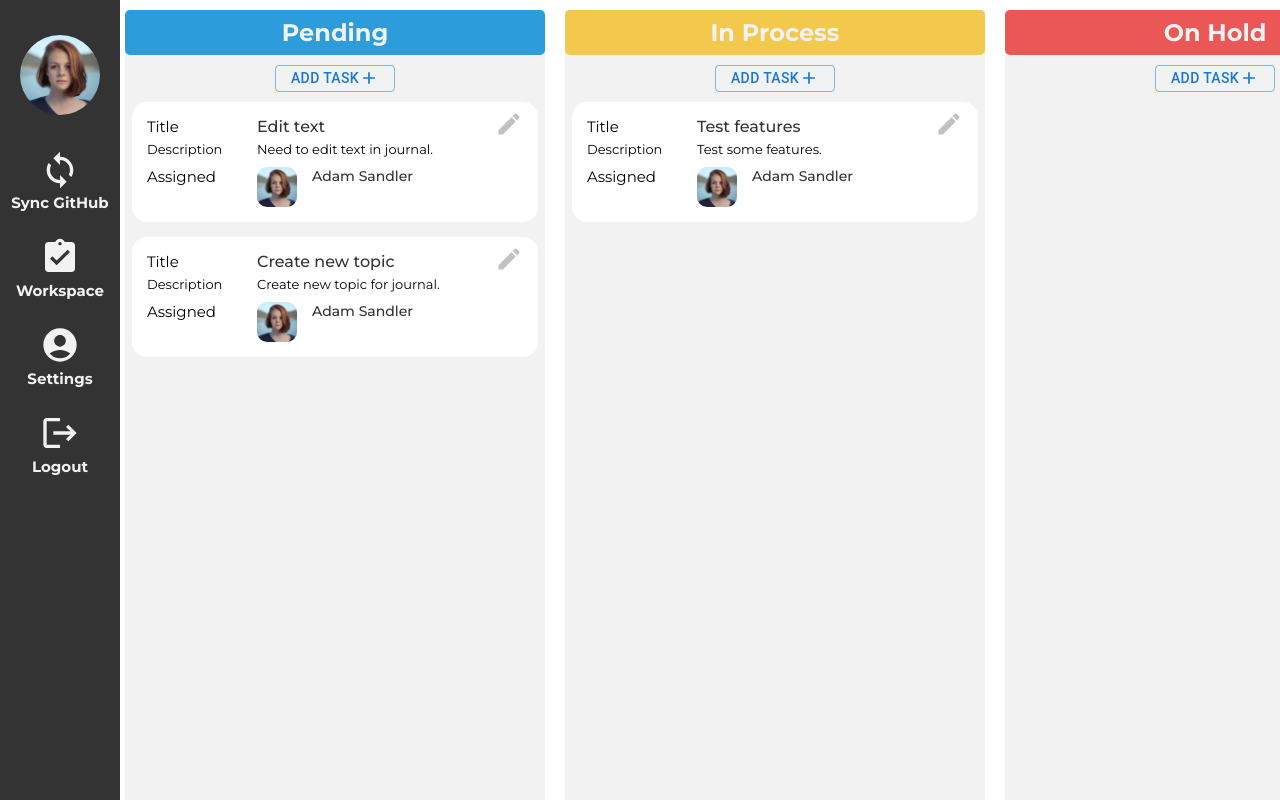
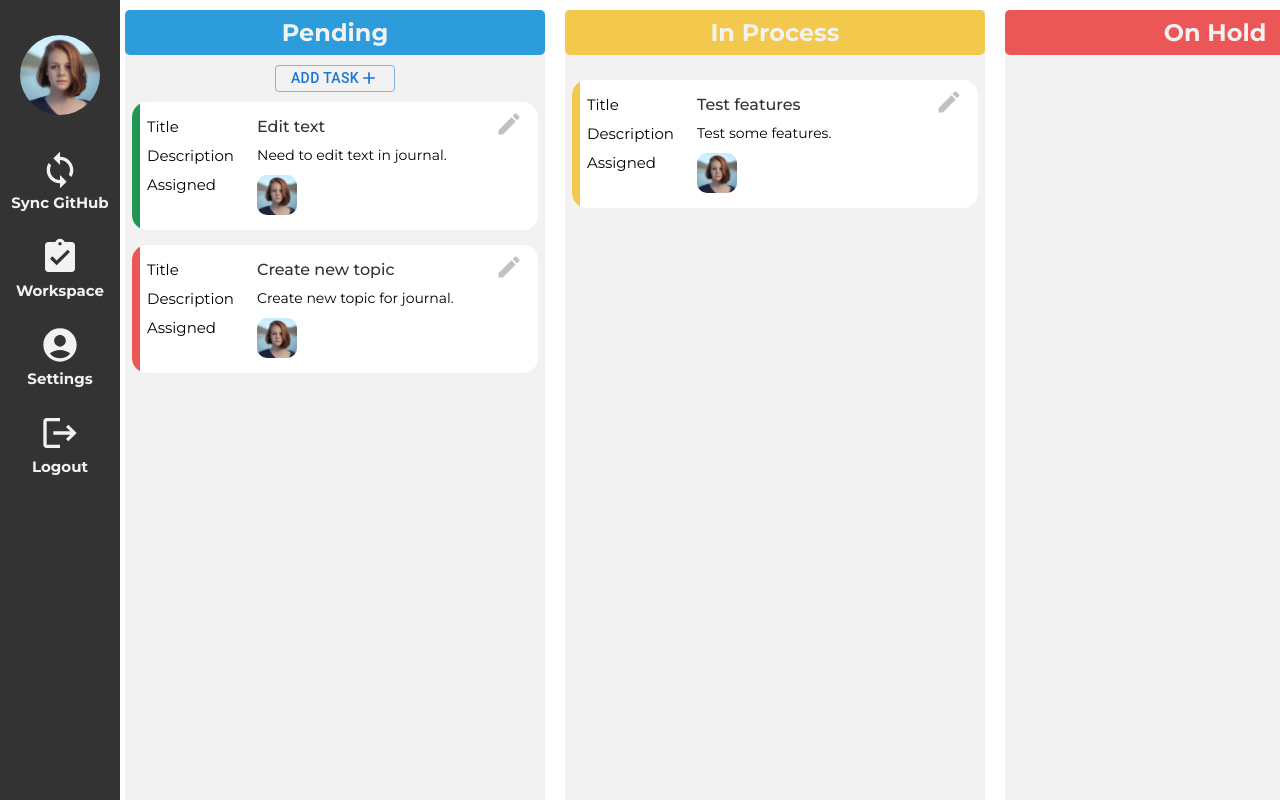
Before and after one commit to CaH4o/Integrify-Finland-Hackathon-january-2023, a React (Create React App) app in the folder client/: page / in a window 1280 px wide. Built offline with nearby package versions, Linux system fonts and the light colour scheme; a web font is replaced by a local one.

Commit message:
minor UI updates

```diff
--- a/client/src/components/AppContent/AppContent.tsx
+++ b/client/src/components/AppContent/AppContent.tsx
@@ -1,9 +1,7 @@
 import React from 'react';
 import Header from "../Header/Header";
 import {Outlet} from "react-router-dom";
-import { redirect } from "react-router-dom";
-import { useSelector } from 'react-redux';
-import { RootState } from '../../redux/store';
+
 import { Box } from '@mui/material';
 import Auth from '../../pages/Auth/Auth';
 
--- a/client/src/components/KanbanColumn/KanbanColumn.tsx
+++ b/client/src/components/KanbanColumn/KanbanColumn.tsx
@@ -30,10 +30,11 @@ const KanbanColumn = (props:KanbanColumnProps) => {
                         style={{backgroundColor: `${color}`}}>
                         {title}
                     </h2>
-                    <Button variant="outlined" className='kanban-column_btn'>
+                    {index===0 &&
+                        <Button variant="outlined" className='kanban-column_btn'>
                         Add Task
                         <AddIcon/>
-                    </Button>
+                    </Button>}
                     <Droppable droppableId={id} type='task'>
                         {(provided) => (
                             //
--- a/client/src/components/KanbanColumn/kanbancolumn.scss
+++ b/client/src/components/KanbanColumn/kanbancolumn.scss
@@ -40,6 +40,10 @@
     align-items: center;
   }
 
+  &:not(:first-child) .kanban-column_title {
+    margin-bottom: 25px;
+  }
+
   &:last-child {
     margin-right: 5px;
   }
--- a/client/src/components/KanbanTaskCard/KanbanTaskCard.tsx
+++ b/client/src/components/KanbanTaskCard/KanbanTaskCard.tsx
@@ -33,6 +33,9 @@ const KanbanTaskCard = (props: KanbanTaskCardProps) => {
                          {...provided.dragHandleProps}
                     >
                         <EditIcon className='kanban-task_edit' onClick={() => setEditTask(true)}/>
+                        <span
+                            style={{backgroundColor: `${priority.color}`}}
+                            className='kanban-task_item-priority'></span>
                         <div className='kanban-task_item'>
                             <h4>Title</h4>
                             <p className='kanban-task_item-title'>{title}</p>
--- a/client/src/components/KanbanTaskCard/KanbanTaskCardPerson/KanbanTaskCardPerson.tsx
+++ b/client/src/components/KanbanTaskCard/KanbanTaskCardPerson/KanbanTaskCardPerson.tsx
@@ -11,10 +11,7 @@ const KanbanTaskCardPerson = (props:KanbanTaskCardPersonProps) => {
     const {avatar, name} = props.person;
     return (
         <div className='kanban-task_person'>
-            <img className='kanban-task_person-image' src={`${avatar}`} alt="avatar"/>
-            <div className='kanban-task_person-content'>
-                <p className='kanban-task_person-content_name'>{name}</p>
-            </div>
+            <img className='kanban-task_person-image' src={`${avatar}`} alt={name}/>
         </div>
     )
 }
--- a/client/src/components/KanbanTaskCard/kanbanTaskCard.scss
+++ b/client/src/components/KanbanTaskCard/kanbanTaskCard.scss
@@ -38,6 +38,13 @@
     align-items: flex-start;
     justify-content: flex-start;
 
+    &-priority {
+      position: absolute;
+      width:8px;
+      height: 100%;
+      left: 0;
+      top:0;
+    }
 
     &:not(:last-child) {
       margin-bottom: 25px;
@@ -49,13 +56,6 @@
 
     &:nth-child(3) {
       margin-bottom: 10px;
-    }
-
-    & #task-priority {
-      padding: 7px;
-      font-size: 14px;
-      font-weight: 500;
-      border-radius: 10px;
     }
 
     &-title {
@@ -75,12 +75,6 @@
     font-weight: 400;
     font-size: 15px;
   }
-
-  &_item:nth-child(3) p,
-  &_item:nth-child(3) h4,
-  {
-    font-size: 13px;
-  }
 }
 
 [data-dragging="true"] {
--- a/client/src/fakeData/fakeData.ts
+++ b/client/src/fakeData/fakeData.ts
@@ -100,7 +100,11 @@ const fakeTask = {
     id: "task-7",
     title: "Dummy data",
     description: "Dummy data tasking",
-    priority: taskPriority.Low,
+    priority: {
+      text: "Low",
+      color: "#219653",
+      background: "#2196534f",
+    },
     assigned: {
       avatar: "./photo-1438761681033-6461ffad8d80.jpg",
       name: "Dummy",
```
